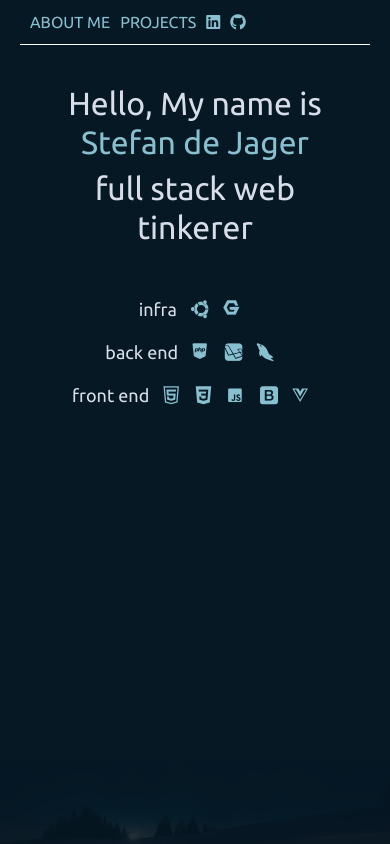
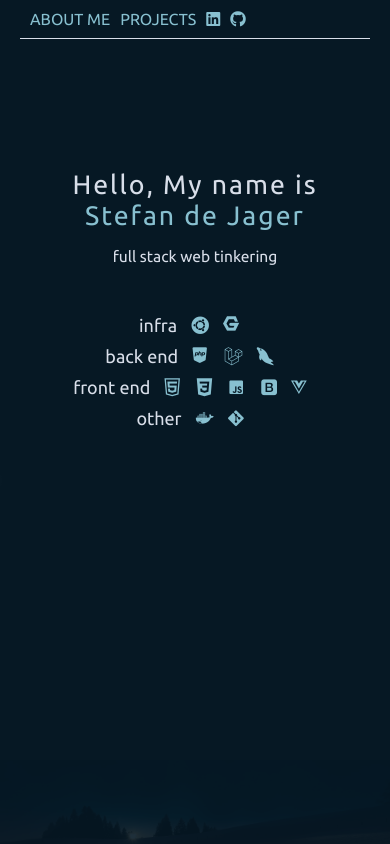
Before and after one commit to jagersd/portfolio-page, a plain HTML site: page index.html in a window 390 px wide. Drawn offline with nearby package versions, Linux system fonts and the light colour scheme.

Commit message:
generic update

```diff
--- a/assets/main.js
+++ b/assets/main.js
@@ -1,13 +1,22 @@
 const projects = {
     "data": [
+      // {
+      //   "slug":"gameshowcase",
+      //   "date":"Dec-2019",
+      //   "desc":"Getting to know bootstrap and working with 3rd party packages",
+      //   "name":"Airsim",
+      //   "technologies":["html","css/bootstrap","php","flarum"],
+      //   "todo":"Ook nog heel erg veel",
+      //   "url":"https://stefandejager.nl/airsim"
+      // },
       {
-        "slug":"gameshowcase",
-        "date":"Dec-2019",
-        "desc":"Getting to know bootstrap and working with 3rd party packages",
-        "name":"Airsim",
-        "technologies":["html","css/bootstrap","php","flarum"],
-        "todo":"Ook nog heel erg veel",
-        "url":"https://stefandejager.nl/airsim"
+        "slug":"nogwat",
+        "date":"Sep-2021 - .....",
+        "desc":"Mobile app through Ionic framework. Decoupled backend through Laravel API using Vue3 with Axios for the UI. Group/family grocery list and recipe sharing tool",
+        "name":"Nogwat Mobile App",
+        "technologies":["Ionic 6","Vue 3","Laravel 8","MySql"],
+        "todo":"setup test environment for open beta release",
+        "url":"https://github.com/jagersd/nogwat"
       },
       {
         "slug":"webshop",
@@ -54,7 +63,7 @@ var app = new Vue({
     data: {
       message: 'Hello Vue!',
       activeElement: 'intro',
-      activeProject: '',
+      activeProject: 'nogwat',
       projects: projects.data
     },
   })
--- a/assets/style.css
+++ b/assets/style.css
@@ -1,28 +1,29 @@
 @import url('https://fonts.googleapis.com/css2?family=Ubuntu:ital,wght@0,300;0,400;1,300&display=swap');
 
-/*
-colors:
-darkbackground = #061824
-default text = #D8DEE9
-accent text = #88C0D0
-links = #D08770
-
-*/
-
+:root{
+    --main-dark: #061824;
+    --main-light: #D8DEE9;
+    --light-accent: #88C0D0;
+    --bright-accent: #D08770;
+    --yellow-accent: #EBCB8B;
+}
 
 *{
-    background-color: #061824;
-    color:#D8DEE9;
+    padding: 0;
+    margin:0;
+    background-color: var(--main-dark);
+    color:var(--main-light);
     font-family: 'Ubuntu', sans-serif;
+    font-weight: 400;
     list-style: none;
 }
 
 a{
-    color:#88C0D0;
+    color:var(--light-accent);
 }
 
 a:hover{
-    color:#D08770;
+    color:var(--bright-accent);
     transition: 0.5s;
 }
 
@@ -31,13 +32,22 @@ ul{
 }
 
 .clickable{
-    color:#88C0D0;
+    color: var(--light-accent);
 }
 
 .clickable:hover{
     transition: 0.5s;
-    color:#D08770;
+    color:var(--bright-accent);
     cursor: pointer;
+}
+
+h2{
+    padding-bottom: 2vh;
+}
+
+p{
+    padding-bottom: 1vh;
+    line-height: 1.6;
 }
 
 
@@ -54,17 +64,17 @@ ul{
     display: block;
     float: left;
     margin-left:10px;
-    color: #88C0D0;
+    color: var(--light-accent);
 }
 
 .menu-item:hover{
-    color: #D08770;
+    color: var(--bright-accent);
     cursor: pointer;
     transition: 0.5s;
 }
 
 .menu-item i:hover{
-    color: #D08770;
+    color: var(--bright-accent);
     cursor: pointer;
     transition: 0.5s;
 }
@@ -74,7 +84,14 @@ ul{
     #menu-list{
         left:20px;
         padding-bottom: 10px;
-        border-bottom: 1px solid snow;
+        border-bottom: 1px solid var(--main-light);
+    }
+    .menu-item:hover{
+        color: var(--light-accent);
+    }
+
+    .menu-item i:hover{
+        color: var(--light-accent);
     }
 }
 
@@ -82,11 +99,17 @@ ul{
 
 #slogan{
     text-align: center;
-    margin-top: 35vh;
+    margin-top: 30vh;
+    font-size: larger;
+}
+
+#slogan h1{
+    letter-spacing: 2px;
+    padding-bottom: 1rem;
 }
 
 .tech-stack{
-    margin-top:20px;
+    margin-top:40px;
     text-align: center;
     font-size: large;
     animation: fadeIn 3s forwards;
@@ -96,19 +119,25 @@ ul{
     -ms-animation: fadeIn 3s;
 }
 
-.tech-list-server,.tech-list-backend,.tech-list-frontend {
+.tech-stack ul{
+    padding-bottom: 10px;
+    font-size: normal;
+}
+
+.tech-list-server,.tech-list-backend,.tech-list-frontend,.tech-list-other {
     display: inline-block;
     margin-right: 10px;
     position: relative;
 }
 
 i{
-    color:#88C0D0;
+    color:var(--light-accent);
 }
 
 @media only screen and (max-width: 600px) {
     #slogan{
-        margin-top: 10vh;
+        font-size: smaller;
+        margin-top: 20vh;
         margin-left: 10%;
         margin-right: 10%;
     }
@@ -159,7 +188,7 @@ i{
     top: 20vh;
     min-width: 100vw;
     text-align: center;
-    margin-bottom: 40vh;;
+    margin-bottom: 40vh;
 }
 
 .project-overview{
@@ -167,17 +196,15 @@ i{
     background: none;
     margin-left:15%;
     margin-right:15%;
-    min-height: 100%;
 }
 
 .project-details{
     position: fixed;
     left: 20%;
     right: 20%;
-    border:1px solid rgba(255,255,255,0.5);
+    border:2px solid var(--light-accent);
     border-radius: 5px;
-    padding: 10px;
-    padding-bottom: 30px;
+    padding: 2rem;
 }
 
 .project-list-item{
@@ -186,16 +213,16 @@ i{
     display: inline-block;
     margin-right: 30px;
     font-size: large;
-    color: #88C0D0;
+    color: var(--light-accent);
 }
 
 .project-list-item:hover{
-    color: #D08770;
+    color: var(--bright-accent);
     transition: 0.5s;
 }
 
 .active-project-index{
-    color: #D08770;
+    color: var(--bright-accent);
     font-size: xx-large;
     animation: bounce-in 1s;
 }
@@ -207,6 +234,7 @@ i{
 
 #project-tech-list{
     margin-top: 2vh;
+    padding-bottom: 2rem;
 }
 
 #project-url{
@@ -224,16 +252,15 @@ i{
     .projects{
         top:10vh;
         position: relative;
+        padding-bottom: 10vh;
     }
 
     .project-details{
-        position: relative;
-        left: 5%;
-        right: 5%;
-        border:1px solid rgba(255,255,255,0.5);
+        position: absolute;
+        border:2px solid rgba(255,255,255,0.5);
         border-radius: 5px;
         padding: 10px;
-        padding-bottom: 10vh;
+        padding-bottom: 5vh;
     }
 }
 
--- a/index.html
+++ b/index.html
@@ -4,7 +4,6 @@
     <meta charset="UTF-8">
     <meta http-equiv="X-UA-Compatible" content="IE=edge">
     <meta name="viewport" content="width=device-width, initial-scale=1.0">
-    <link rel="stylesheet" href="https://stackpath.bootstrapcdn.com/bootstrap/4.3.1/css/bootstrap.min.css" integrity="sha384-ggOyR0iXCbMQv3Xipma34MD+dH/1fQ784/j6cY/iJTQUOhcWr7x9JvoRxT2MZw1T" crossorigin="anonymous">
     <link rel="stylesheet" href="/assets/style.css">
     <link rel="stylesheet" href="/assets/logos/fontawesome.css">
     <link rel="stylesheet" href="/assets/logos/brands.css">
@@ -32,20 +31,20 @@
     <transition name="fade">
     <div class="intro-section" v-show="activeElement == 'intro'">
         <div id="slogan">
-            <h2>Hello, My name is <span class="clickable" @click="activeElement='aboutme'">Stefan de Jager</span></h2>
-            <h2>full stack web tinkerer</h2>
+            <h1>Hello, My name is <span class="clickable" @click="activeElement='aboutme'">Stefan de Jager</span></h1>
+            <h3>full stack web tinkering</h3>
         </div>
         <div class="tech-stack">
             <ul id="server-list">
                 <li class="tech-list-server">infra</li>
-                <li class="tech-list-server"><i class="icon-ubuntu" title="ubuntu-server"></i></li>
+                <li class="tech-list-server"><i class="fab fa-ubuntu" title="ubuntu-server"></i></li>
                 <li class="tech-list-server"><i class="icon-nginx" title="nginx"></i></li>
             </ul>
 
             <ul id="backend-list">
                 <li class="tech-list-backend">back end</li>
                 <li class="tech-list-backend"><i class="icon-php-alt" title="php"></i></li>
-                <li class="tech-list-backend"><i class="icon-laravel" title="laravel"></i></li>
+                <li class="tech-list-backend"><i class="fab fa-laravel" title="laravel"></i></li>
                 <li class="tech-list-backend"><i class="icon-mysql-alt" title="MySQL"></i></li>
             </ul>
 
@@ -54,8 +53,13 @@
                 <li class="tech-list-frontend"><i class="icon-html5" title="html"></i></li>
                 <li class="tech-list-frontend"><i class="icon-css3-alt" title="css"></i></li>
                 <li class="tech-list-frontend"><i class="icon-javascript-alt" title="JavaScript"></i></li>
-                <li class="tech-list-frontend"><i class="icon-bootstrap" title="bootstrap"></i></li>
+                <li class="tech-list-frontend"><i class="fab fa-bootstrap" title="bootstrap"></i></li>
                 <li class="tech-list-frontend"><i class="fab fa-vuejs" title="VueJS"></i></li>
+            </ul>
+            <ul id="other-list">
+                <li class="tech-list-other">other</li>
+                <li class="tech-list-other"><i class="icon-docker" title="docker"></i></li>
+                <li class="tech-list-other"><i class="fab fa-git-alt" title="git"></i></li>
             </ul>
         </div>
     </div>
@@ -92,7 +96,7 @@
                 <li class="project-list-item" id="project-3" v-if="activeElement == 'projects'" :class="{'active-project-index': activeProject === 'writers'}" @click="activeProject = 'writers'">Writers Showcase</li>
             </transition>
             <transition name="bounce">
-                <li class="project-list-item" id="project-4" v-if="activeElement == 'projects'" :class="{'active-project-index': activeProject === 'gameshowcase'}" @click="activeProject = 'gameshowcase'">Game Showcase</li>
+                <li class="project-list-item" id="project-4" v-if="activeElement == 'projects'" :class="{'active-project-index': activeProject === 'nogwat'}" @click="activeProject = 'nogwat'">Nogwat App</li>
             </transition>
             <transition name="bounce">
                 <li class="project-list-item" id="project-5" v-if="activeElement == 'projects'" :class="{'active-project-index': activeProject === 'webshop'}" @click="activeProject = 'webshop'">Webshop</li>
```
